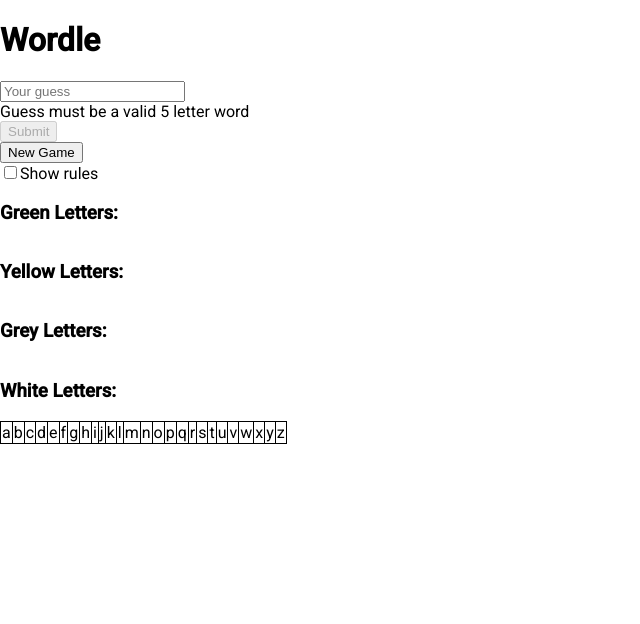
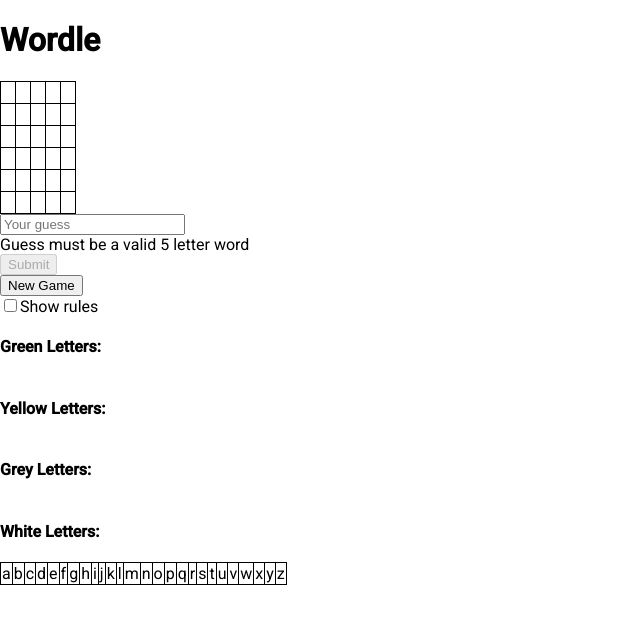
Before and after one commit to andreashsy/wordle, an Angular app: page / in a window 1280 px wide. Shown: the top 624 px of the page, without its empty margins (0-640 px from the left). Built offline with nearby package versions, Linux system fonts and the light colour scheme.

Commit message:
EDIT: changed game board - now displays remaining guesses as blank box

```diff
--- a/src/app/app.component.html
+++ b/src/app/app.component.html
@@ -5,6 +5,11 @@
     <td *ngFor="let subprediction of prediction.subpredictions"
         class="{{subprediction.resultLetter}}">
                 {{subprediction.guessLetter}}
+    </td>
+  </tr>
+  <tr *ngFor="let n of numSequence(player.remainingGuesses)">
+    <td *ngFor="let n of numSequence(player.answer.length)">
+      &nbsp;&nbsp;&nbsp;
     </td>
   </tr>
 </table>
@@ -22,7 +27,7 @@
 <form (ngSubmit)="newGame()">
   <button type="submit">New Game</button>
 </form>
-<input type="checkbox" name="checkbox-rules" (change)="onCheckBoxChange($event)">
+<input type="checkbox" name="checkbox-rules" (change)="onCheckBoxChange()">
 <label for="checkbox-rules">Show rules</label>
 <div name="rules" *ngIf="showRules">
   <h3>Rules</h3>
@@ -36,7 +41,7 @@
   </ul>
 </div>
 
-<h3>Green Letters:</h3>
+<h4>Green Letters:</h4>
 <table>
   <tr>
     <td *ngFor="let letter of player.greenList" class="M">
@@ -45,7 +50,7 @@
   </tr>
 </table>
 
-<h3>Yellow Letters:</h3>
+<h4>Yellow Letters:</h4>
 <table>
   <tr>
     <td *ngFor="let letter of player.yellowList" class="I">
@@ -54,7 +59,7 @@
   </tr>
 </table>
 
-<h3>Grey Letters:</h3>
+<h4>Grey Letters:</h4>
 <table>
   <tr>
     <td *ngFor="let letter of player.greyList" class="N">
@@ -63,7 +68,7 @@
   </tr>
 </table>
 
-<h3>White Letters:</h3>
+<h4>White Letters:</h4>
 <table>
   <tr>
     <td *ngFor="let letter of player.whiteList">
--- a/src/app/app.component.ts
+++ b/src/app/app.component.ts
@@ -37,6 +37,7 @@
     var newPrediction = new Prediction(guess, guessResult);
     newPrediction.generateSubpredictions();
     this.player.predictions.push(newPrediction);
+    this.player.updateRemainingGuesses();
     this.player.updateAllList();
     this.player.checkIfWonOrLost();
     this.guessFormControl.reset('');
@@ -48,8 +49,12 @@
     this.guessFormControl.reset('');
   }
 
-  onCheckBoxChange(event: any) {
+  onCheckBoxChange() {
     console.log('Checkbox changed!');
     this.showRules = !this.showRules;
   }
+
+  numSequence(n: number): Array<number> {
+    return Array(n);
+  }
 }
--- a/src/app/player.ts
+++ b/src/app/player.ts
@@ -9,12 +9,15 @@
     greyList: String[] = []
     whiteList: String[] = this.ALL_LETTERS_CONCAT.split("")
 
+
     constructor(
         public predictions:Prediction[],
         public answer:String = "",
-        public maxGuesses:Number = 6,
+        public maxGuesses:number = 6,
         public hasWon:Boolean = false,
-        public hasLost:Boolean = false
+        public hasLost:Boolean = false,
+        public remainingGuesses: number = maxGuesses
+
     ) {
         this.generateRandomAnswer()
         console.log("answer is: " + this.answer)
@@ -129,4 +132,8 @@
             this.hasLost = true
         }
     }
+
+    updateRemainingGuesses() {
+      this.remainingGuesses = this.maxGuesses - this.predictions.length
+    }
 }
--- a/src/app/word-not-in-list.directive.ts
+++ b/src/app/word-not-in-list.directive.ts
@@ -1,8 +1,6 @@
 import { AbstractControl, ValidationErrors, ValidatorFn } from '@angular/forms';
 
-
-
-/** The word must have n letters */
+/** The word must be in the word list */
 export function wordNotInListValidator(stringList: String[]): ValidatorFn {
   return (control: AbstractControl): ValidationErrors | null => {
     const notInList = !stringList.includes(control.value.toLowerCase());
```
